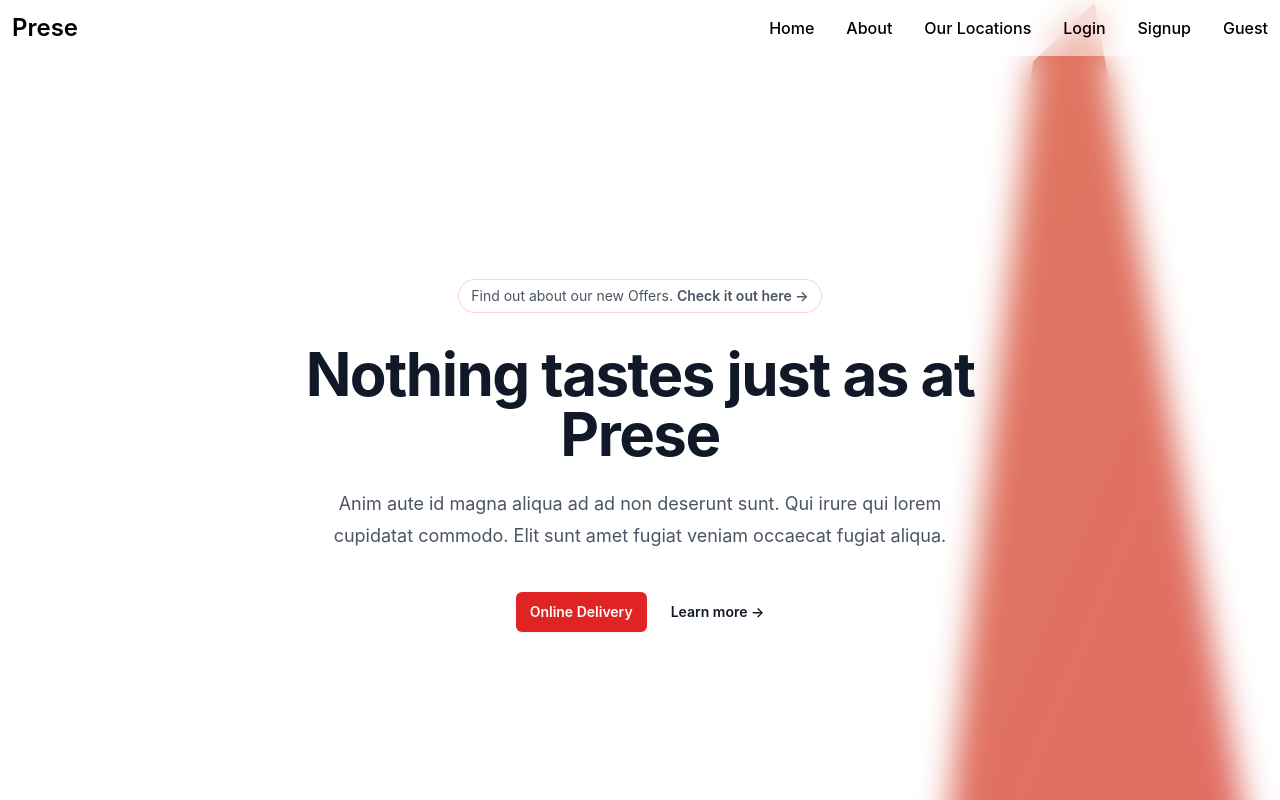
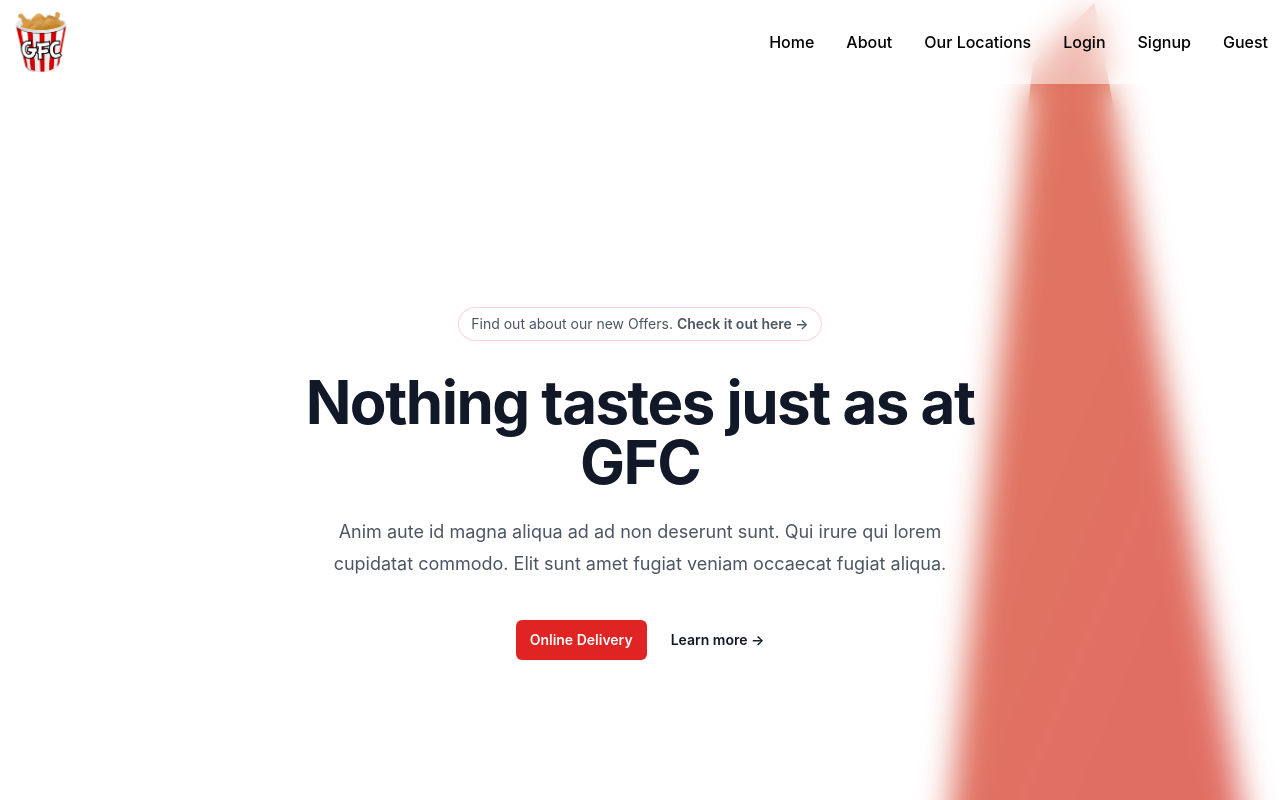
Before and after one commit to TrimZymberi/GFC-Web-application, a React (Vite) app in the folder GfcRct/: page /home in a window 1280 px wide. Shown: the top 800 px of the page. Built offline with nearby package versions, Linux system fonts and the light colour scheme.

Commit message:
new logo

```diff
--- a/GfcRct/src/layouts/Universal/views/Home.jsx
+++ b/GfcRct/src/layouts/Universal/views/Home.jsx
@@ -18,7 +18,7 @@ export default function Home() {
                     </div>
                     <div className="text-center">
                         <h1 className="text-4xl font-bold tracking-tight text-gray-900 sm:text-6xl">
-                            Nothing tastes just as at Prese
+                            Nothing tastes just as at GFC
                         </h1>
                         <p className="mt-6 text-lg leading-8 text-gray-600">
                             Anim aute id magna aliqua ad ad non deserunt sunt. Qui irure qui lorem cupidatat commodo. Elit sunt amet
--- a/GfcRct/src/layouts/Universal/views/Navbar.jsx
+++ b/GfcRct/src/layouts/Universal/views/Navbar.jsx
@@ -3,6 +3,7 @@ import { NavLink, Navigate, useNavigate } from 'react-router-dom';
 import axiosClient from '../../../axios';
 import { useStateContext } from '../../../contexts/ContextProvider';
 import navLinksData from '../data/NavLinksData'
+import Logo from '../images/logo.png'
 
 export default function Navbar() {
     // ^ stored data collection & makes logout functional
@@ -41,7 +42,7 @@ export default function Navbar() {
         <nav className="bg-white backdrop-filter backdrop-blur-lg bg-opacity-60">
             <div className="max-w-screen-l flex flex-wrap items-center justify-between mx-auto p-3 ">
                 <a href="#" className="flex items-center">
-                    <span className="self-center text-2xl font-semibold whitespace-nowrap dark:text-white">Prese</span>
+                    <span className="self-center text-2xl font-semibold whitespace-nowrap dark:text-white"><img src={Logo} alt="" style={{width:"60px", height:"60px"}} /></span>
                 </a>
                 <div className="flex md:order-2">
                     <button data-collapse-toggle="navbar-cta" type="button" className="inline-flex items-center p-2 text-sm text-gray-500 rounded-lg md:hidden hover:bg-gray-100 focus:outline-none focus:ring-2 focus:ring-gray-200 dark:text-gray-400 dark:hover:bg-gray-700 dark:focus:ring-gray-600" aria-controls="navbar-cta" aria-expanded="false">
```
Also changed, not shown: GfcRct/src/layouts/Universal/images/logo.png (added).
